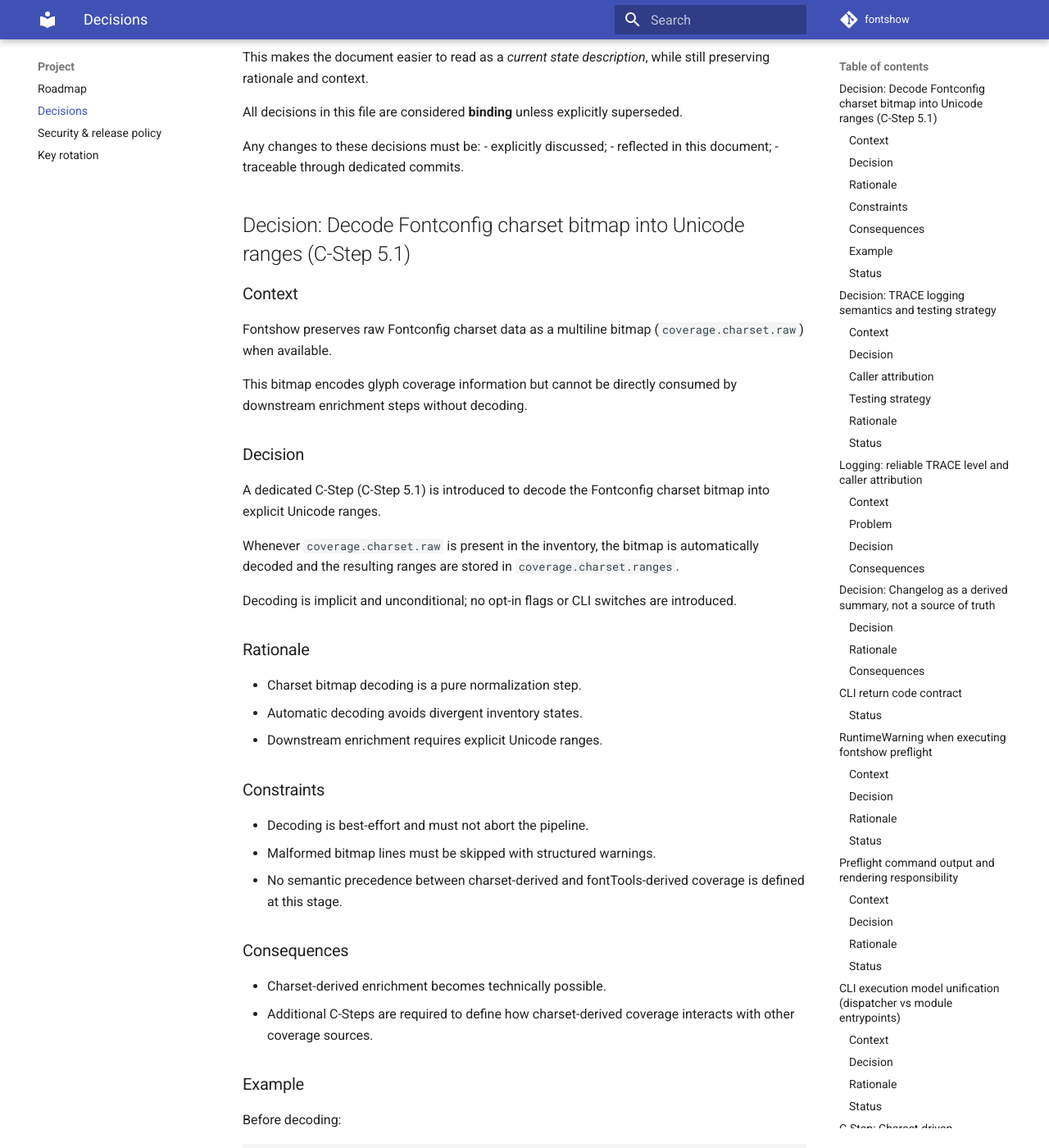
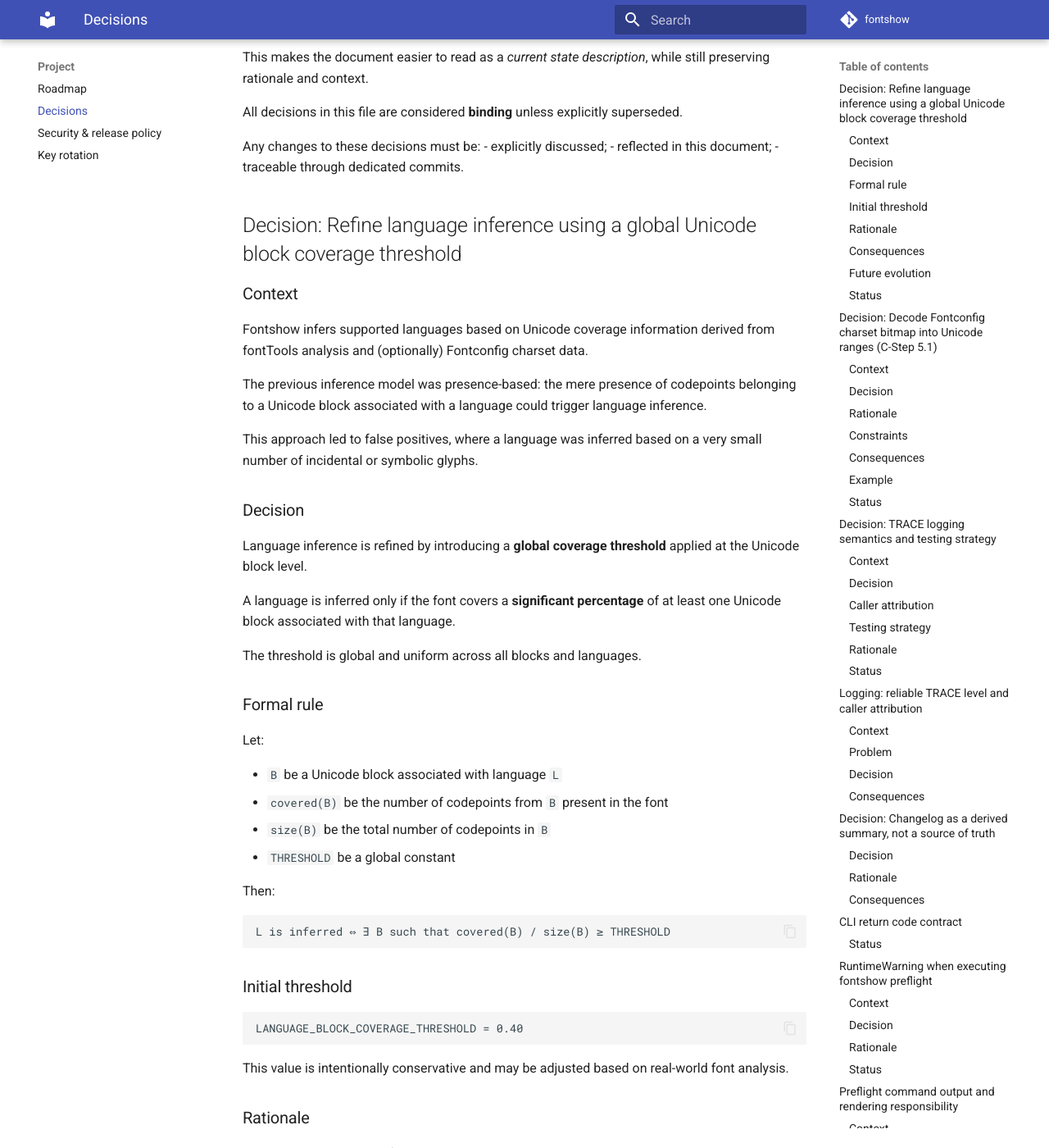
Before and after one commit to marco0560/Fontshow, an MkDocs documentation site: the page built from docs/decisions.md, in a window 1280 px wide and 1400 px high, scrolled down 305 px. Shown: the whole window at 82% size. Built offline with MkDocs 1.6.1 and Material for MkDocs 9.7.7, drawn with Linux system fonts in a browser that asks for light colours; comment, search, counter and statistics services are not loaded; some of the changed text lies outside the part shown.

````diff
--- a/docs/decisions.md
+++ b/docs/decisions.md
@@ -16,6 +16,83 @@
 - explicitly discussed;
 - reflected in this document;
 - traceable through dedicated commits.
+
+## Decision: Refine language inference using a global Unicode block coverage threshold
+
+### Context
+
+Fontshow infers supported languages based on Unicode coverage information
+derived from fontTools analysis and (optionally) Fontconfig charset data.
+
+The previous inference model was presence-based: the mere presence of
+codepoints belonging to a Unicode block associated with a language could
+trigger language inference.
+
+This approach led to false positives, where a language was inferred based
+on a very small number of incidental or symbolic glyphs.
+
+### Decision
+
+Language inference is refined by introducing a **global coverage threshold**
+applied at the Unicode block level.
+
+A language is inferred only if the font covers a **significant percentage**
+of at least one Unicode block associated with that language.
+
+The threshold is global and uniform across all blocks and languages.
+
+### Formal rule
+
+Let:
+
+- `B` be a Unicode block associated with language `L`
+- `covered(B)` be the number of codepoints from `B` present in the font
+- `size(B)` be the total number of codepoints in `B`
+- `THRESHOLD` be a global constant
+
+Then:
+
+```text
+L is inferred ⇔ ∃ B such that covered(B) / size(B) ≥ THRESHOLD
+```
+
+### Initial threshold
+
+```text
+LANGUAGE_BLOCK_COVERAGE_THRESHOLD = 0.40
+```
+
+This value is intentionally conservative and may be adjusted based on
+real-world font analysis.
+
+### Rationale
+
+- Prevents language inference based on symbolic or accidental glyphs
+- Aligns `languages` with functional, text-level usability
+- Preserves all coverage facts while refining semantic claims
+- Keeps inference deterministic, explainable, and testable
+
+### Consequences
+
+- Language lists become shorter but more meaningful
+- Languages such as Greek (`el`) are no longer inferred from a handful of
+  isolated codepoints
+- Coverage data remains fully available for advanced analysis and diagnostics
+
+### Future evolution
+
+If systematic false negatives are observed, this global threshold may be
+replaced or refined by:
+
+- per-script thresholds
+- per-block thresholds
+- hybrid script + block strategies
+
+Such changes will be introduced only as explicit, documented decisions.
+
+### Status
+
+Accepted.
 
 ## Decision: Decode Fontconfig charset bitmap into Unicode ranges (C-Step 5.1)
 
````
Also changed, not shown: docs/testing.md (+57 -0 lines), 2 other files.
